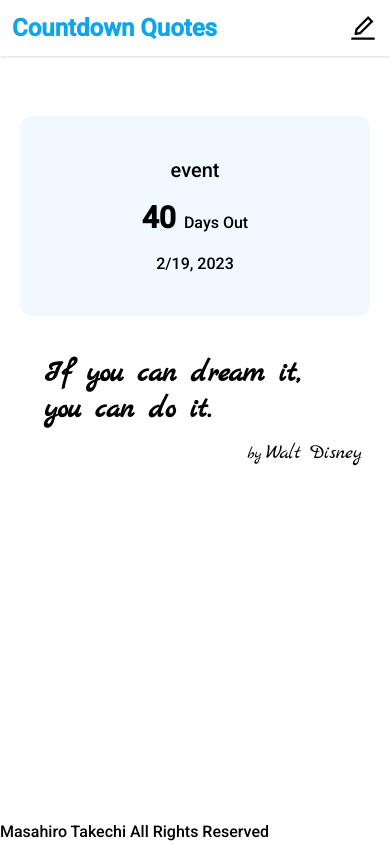
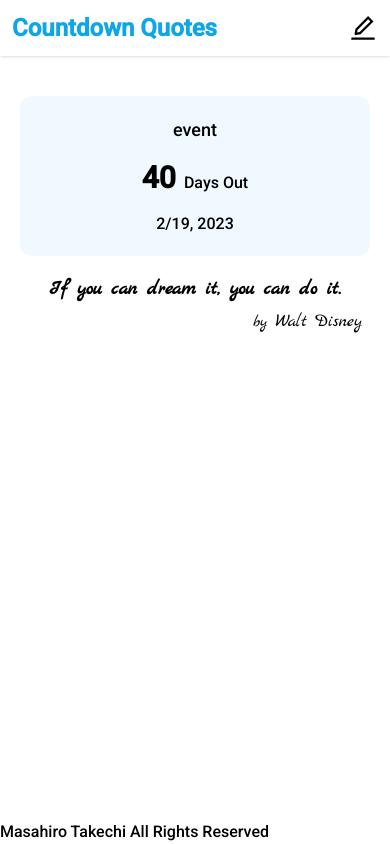
Before and after one commit to mtake986/countdown_quotes, a React (Create React App) app: page / in a window 390 px wide. Built offline with nearby package versions, Linux system fonts and the light colour scheme.

Commit message:
Design small change

```diff
--- a/src/App.tsx
+++ b/src/App.tsx
@@ -15,7 +15,7 @@ function App() {
       <LocalizationProvider dateAdapter={AdapterDayjs}>
         <CountdownContextProvider>
           <Header />
-          <div className="mt-10 max-w-md mx-auto rounded-3xl flex flex-col items-center justify-center overflow-hidden sm:p-10 p-5">
+          <div className="mt-5 sm:mt-10 max-w-lg mx-auto rounded-3xl flex flex-col items-center justify-center overflow-hidden p-5 sm:p-10">
             <Countdown />
             <Quote />
           </div>
--- a/src/pages/Countdown/ActiveEditOff/EventTitle.tsx
+++ b/src/pages/Countdown/ActiveEditOff/EventTitle.tsx
@@ -3,8 +3,7 @@ import { useCountdownContext } from "../../../contexts/CountdownContext";
 
 const EventTitle: React.FC = () => {
   const { currEventTitle } = useCountdownContext();
-
-  return <div className="text-xl sm:text-2xl">{currEventTitle}</div>;
+  return <div className="text-lg sm:text-2xl">{currEventTitle}</div>;
 };
 
 export default EventTitle;
--- a/src/pages/Countdown/Countdown.tsx
+++ b/src/pages/Countdown/Countdown.tsx
@@ -6,7 +6,7 @@ import CdModal from "./ActiveEditOn/CdModal";
 const Countdown = () => {
   return (
     <div className="w-full">
-      <div className="rounded-xl flex flex-col gap-4 items-center bg-sky-50 px-6 py-10">
+      <div className="rounded-xl flex flex-col gap-4 items-center bg-sky-50 p-5 sm:px-6 sm:py-10">
         <EventTitle />
         <DaysLeft />
         <EventDate />
--- /dev/null
+++ b/src/pages/Quote/Author.tsx
@@ -0,0 +1,11 @@
+
+const Author = () => {
+  return (
+    <div className="absolute right-2 bottom-0 flex items-center">
+      <span className="text-md mr-2">by</span>
+      <span className="text-lg sm:text-xl">Walt Disney</span>
+    </div>
+  );
+}
+
+export default Author
--- a/src/pages/Quote/Quote.tsx
+++ b/src/pages/Quote/Quote.tsx
@@ -1,20 +1,13 @@
-import React from 'react'
-import Title from './Title'
+import React from "react";
+import {Sentence, Author } from './index'
 
 const Quote = () => {
   return (
-    <div className="w-full font-marck-script">
-      <div className="relative flex flex-col gap-4 items-center px-6 py-10">
-        <div className="quote text-3xl font-marck-script font-bold">
-          If you can dream it, you can do it.
-        </div>
-        <div className="absolute right-2 bottom-0 flex items-center">
-          <span className="text-md mr-1">by</span>
-          <span className="text-xl">Walt Disney</span>
-        </div>
-      </div>
+    <div className="w-full font-marck-script relative flex flex-col gap-4 items-center p-5 sm:px-6 sm:py-10">
+      <Sentence />
+      <Author />
     </div>
   );
-}
+};
 
-export default Quote
+export default Quote;
--- /dev/null
+++ b/src/pages/Quote/Sentence.tsx
@@ -0,0 +1,11 @@
+import React from 'react'
+
+const Sentence = () => {
+  return (
+    <div className="mb-3 text-xl sm:text-2xl font-marck-script font-bold">
+      If you can dream it, you can do it.
+    </div>
+  );
+}
+
+export default Sentence
--- a/src/pages/Quote/Title.tsx
+++ /dev/null
@@ -1,9 +0,0 @@
-import React from 'react'
-
-const Title = () => {
-  return (
-    <div>Today's Quote</div>
-  )
-}
-
-export default Title
--- a/src/pages/Quote/index.ts
+++ b/src/pages/Quote/index.ts
@@ -1,2 +1,3 @@
 export { default as Quote } from "./Quote";
-export { default as Title } from "./Title";
+export {default as Sentence } from './Sentence'
+export { default as Author } from "./Author";
--- a/tailwind.config.js
+++ b/tailwind.config.js
@@ -4,8 +4,8 @@ module.exports = {
 
   theme: {
     fontFamily: {
-      "roboto": ['"Roboto"', "cursive"],
-      "babylonica": ['"Babylonica"', "cursive"],
+      roboto: ['"Roboto"', "cursive"],
+      babylonica: ['"Babylonica"', "cursive"],
       "marck-script": ['"Marck Script"', "cursive"],
     },
     container: {
```
